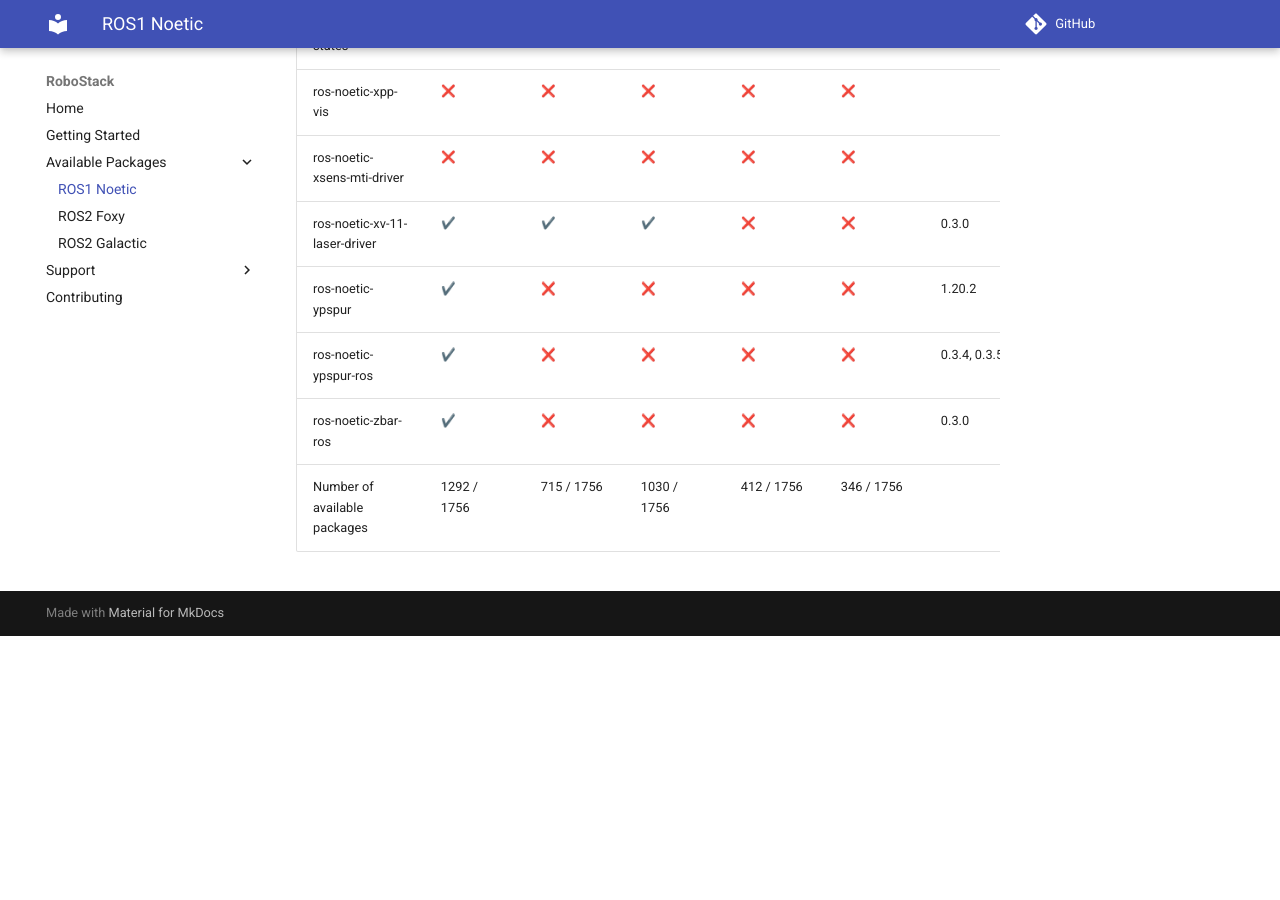
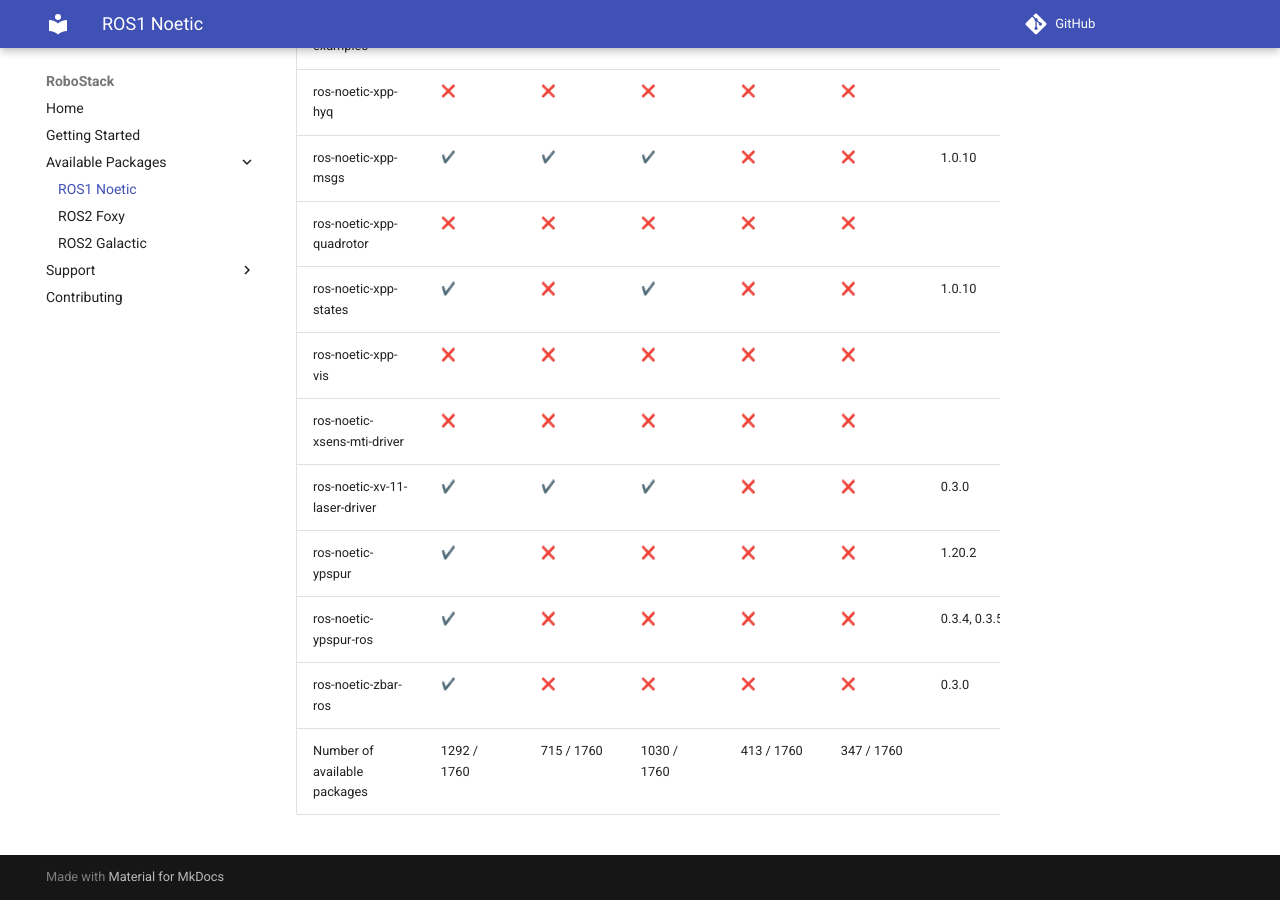
Before and after one commit to RoboStack/robostack.github.io, an MkDocs documentation site: the page built from docs/noetic.md, in a window 1280 px wide and 900 px high, scrolled down 128340 px. Built offline with MkDocs 1.6.1 and Material for MkDocs 9.7.7, drawn with Linux system fonts in a browser that asks for light colours; emoji names are drawn with the system emoji font; comment, search, counter and statistics services are not loaded; before the commit the page ends 128976 px from its top, so only the background shows below that; some of the changed text lies outside the part shown.

Commit message:
Update tables

```diff
--- a/docs/noetic.md
+++ b/docs/noetic.md
@@ -1756,4 +1760,4 @@
 | ros-noetic-ypspur | :heavy_check_mark: { data-sort='1' } | :x: { data-sort='0' } | :x: { data-sort='0' } | :x: { data-sort='0' } | :x: { data-sort='0' } | 1.20.2  |
 | ros-noetic-ypspur-ros | :heavy_check_mark: { data-sort='1' } | :x: { data-sort='0' } | :x: { data-sort='0' } | :x: { data-sort='0' } | :x: { data-sort='0' } | 0.3.4, 0.3.5  |
 | ros-noetic-zbar-ros | :heavy_check_mark: { data-sort='1' } | :x: { data-sort='0' } | :x: { data-sort='0' } | :x: { data-sort='0' } | :x: { data-sort='0' } | 0.3.0  |
-| Number of available packages |  1292 / 1756 | 715 / 1756 | 1030 / 1756 | 412 / 1756 | 346 / 1756 |
+| Number of available packages |  1292 / 1760 | 715 / 1760 | 1030 / 1760 | 413 / 1760 | 347 / 1760 |
```
Also changed, not shown: other parts of docs/noetic.md (+5 -1 lines).
